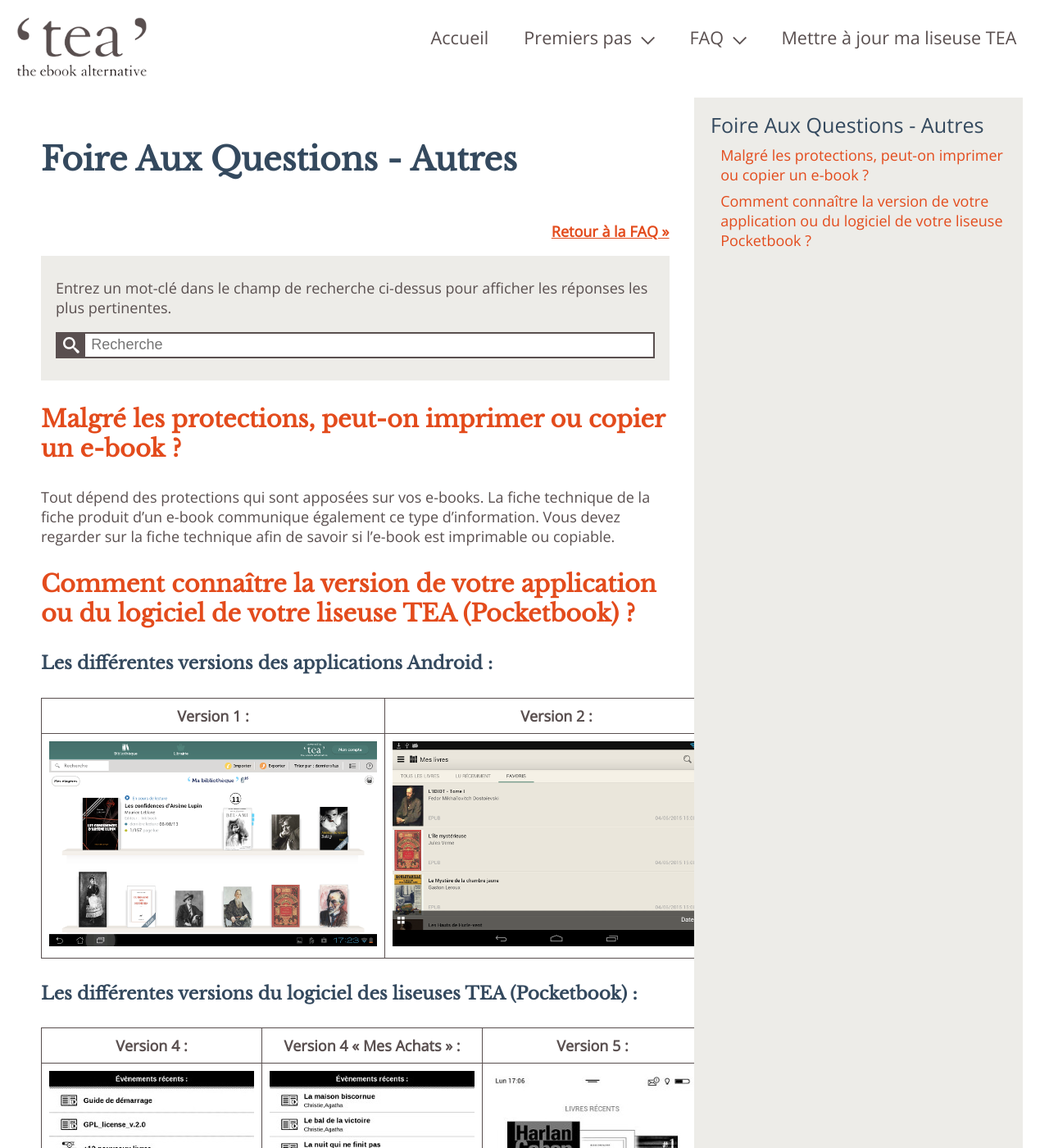
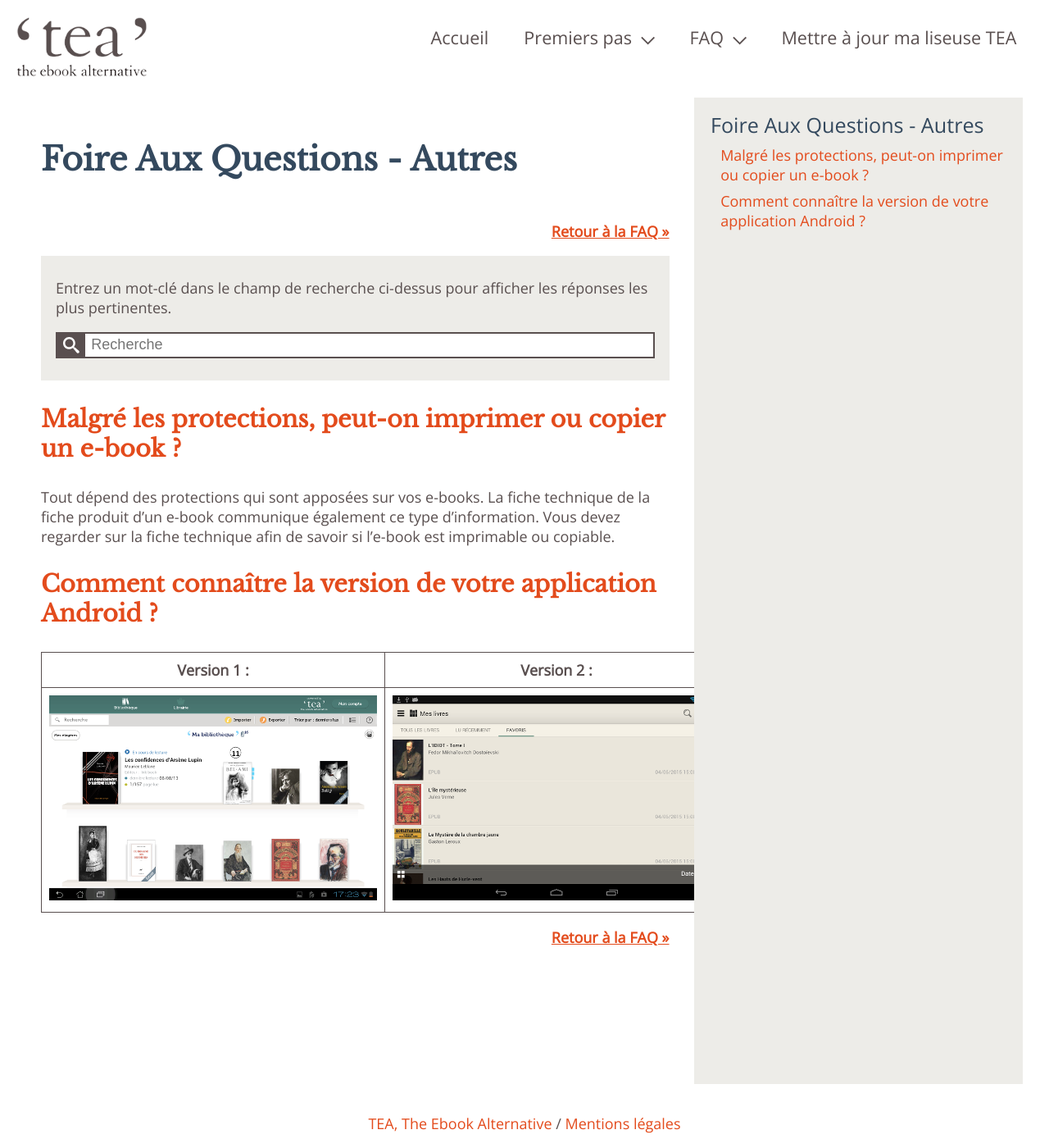
Before and after one commit to TEA-ebook/help-center, a Jekyll site: the page built from _pages/FAQ-autre.md, in a window 1280 px wide and 1400 px high. Shown: the whole window at 82% size. Built offline with Jekyll 4.4.1, drawn with Linux system fonts in a browser that asks for light colours.

Commit message:
Remove doc about ereader v4 software

```diff
--- a/_pages/FAQ-autre.md
+++ b/_pages/FAQ-autre.md
@@ -11,11 +11,9 @@
 
 Tout dépend des protections qui sont apposées sur vos e-books. La fiche technique de la fiche produit d’un e-book communique également ce type d’information. Vous devez regarder sur la fiche technique afin de savoir si l’e-book est imprimable ou copiable.
 
-{% include anchor.html id="version-logiciel" label="Comment connaître la version de votre application ou du logiciel de votre liseuse Pocketbook ?" %}
+{% include anchor.html id="version-logiciel" label="Comment connaître la version de votre application Android ?" %}
 
-### Comment connaître la version de votre application ou du logiciel de votre liseuse TEA (Pocketbook) ?
-
-#### Les différentes versions des applications Android :
+### Comment connaître la version de votre application Android ?
 
 <table>
   <tr>
@@ -27,18 +25,3 @@
     <td><img src="/images/index-info-2.png" alt=""></td>
   </tr>
 </table>
-
-#### Les différentes versions du logiciel des liseuses TEA (Pocketbook) :
-
-<table>
-  <tr>
-    <th>Version 4 :</th>
-    <th>Version 4 « Mes Achats » :</th>
-    <th>Version 5 :</th>
-  </tr>
-  <tr>
-    <td><img src="/images/index-info-3.jpg" alt=""></td>
-    <td><img src="/images/index-info-4.jpg" alt=""></td>
-    <td><img src="/images/index-info-5.jpg" alt=""></td>
-  </tr>
-</table>
```
Also changed, not shown: _pages/FAQ.md (+6 -1 lines).
